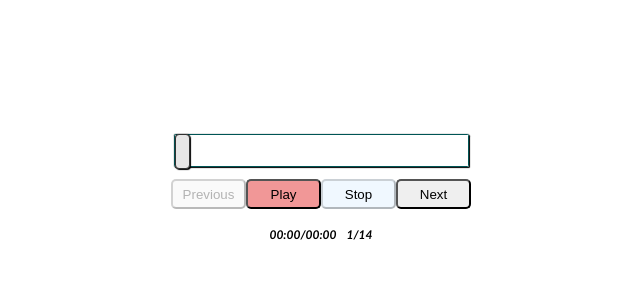
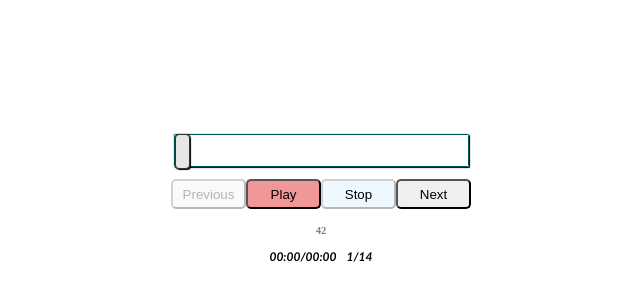
Before and after one commit to Nnanyielugo/musicplayer, a plain HTML site: page index.html in a window 1280 px wide. Shown: the part 68-368 px from the top of the page, without its empty margins (319-959 px from the left). Drawn offline with Linux system fonts and the light colour scheme.

Commit message:
display track title

```diff
--- a/event-listeners.js
+++ b/event-listeners.js
@@ -10,6 +10,7 @@ function next() {
     document.getElementById('next').disabled = true;
   }
   trackNumber.textContent = `${trackn + 1}/${filesUrl.length}`;
+  trackTitle.textContent = filesUrl[trackn].trackName;
 }
 
 function previous() {
@@ -26,6 +27,7 @@ function previous() {
     document.getElementById('next').disabled = false;
   }
   trackNumber.textContent = `${trackn + 1}/${filesUrl.length}`;
+  trackTitle.textContent = filesUrl[trackn].trackName;
 }
 
 function stop() {
--- a/music-player.css
+++ b/music-player.css
@@ -49,6 +49,17 @@ button {
   font-size: 12px;
   font-style: italic;
   font-family: 'Trebuchet MS', 'Lucida Sans Unicode', 'Lucida Grande', 'Lucida Sans', Arial, sans-serif;
+}
+
+.track-title-container {
+  display: flex;
+  align-items: center;
+  justify-content: center;
+  margin: -10px 0 -40px 0;
+}
+
+.track-title-container > h6 {
+  color: grey;
 }
 
 .timer {
--- a/music-player.js
+++ b/music-player.js
@@ -13,12 +13,14 @@ const timer = document.createElement('h6');
 const progress = document.createElement('input');
 const timerContainer = document.createElement('div');
 const trackNumber = document.createElement('h6');
+const trackTitle = document.createElement('h6');
+const trackTitleContainer = document.createElement('div');
 
-trackNumber.style.fontSize = '12px';
-trackNumber.style.fontStyle = 'italic';
-trackNumber.style.fontFamily = "'Trebuchet MS', 'Lucida Sans Unicode', 'Lucida Grande', 'Lucida Sans', Arial, sans-serif"
+trackNumber.className = 'track-number';
 timerContainer.className = 'timer-container';
-timerContainer.append(timer)
+trackTitleContainer.className = 'track-title-container';
+trackTitleContainer.append(trackTitle);
+timerContainer.append(timer);
 timerContainer.append(trackNumber);
 
 progress.type = 'range';
@@ -34,8 +36,8 @@ progressContainer.style.marginBottom = '10px';
 
 progressContainer.append(progress);
 body.prepend(progressContainer);
+body.append(trackTitleContainer);
 body.append(timerContainer);
-
 
 stopBtn.setAttribute('disabled', true);
 
@@ -45,6 +47,7 @@ if (trackn === 0) {
 }
 
 trackNumber.textContent = `${trackn + 1}/${filesUrl.length}`;
+trackTitle.textContent = filesUrl[trackn].trackName;
 
 audioElem.src = filesUrl[trackn].url;
 
```
